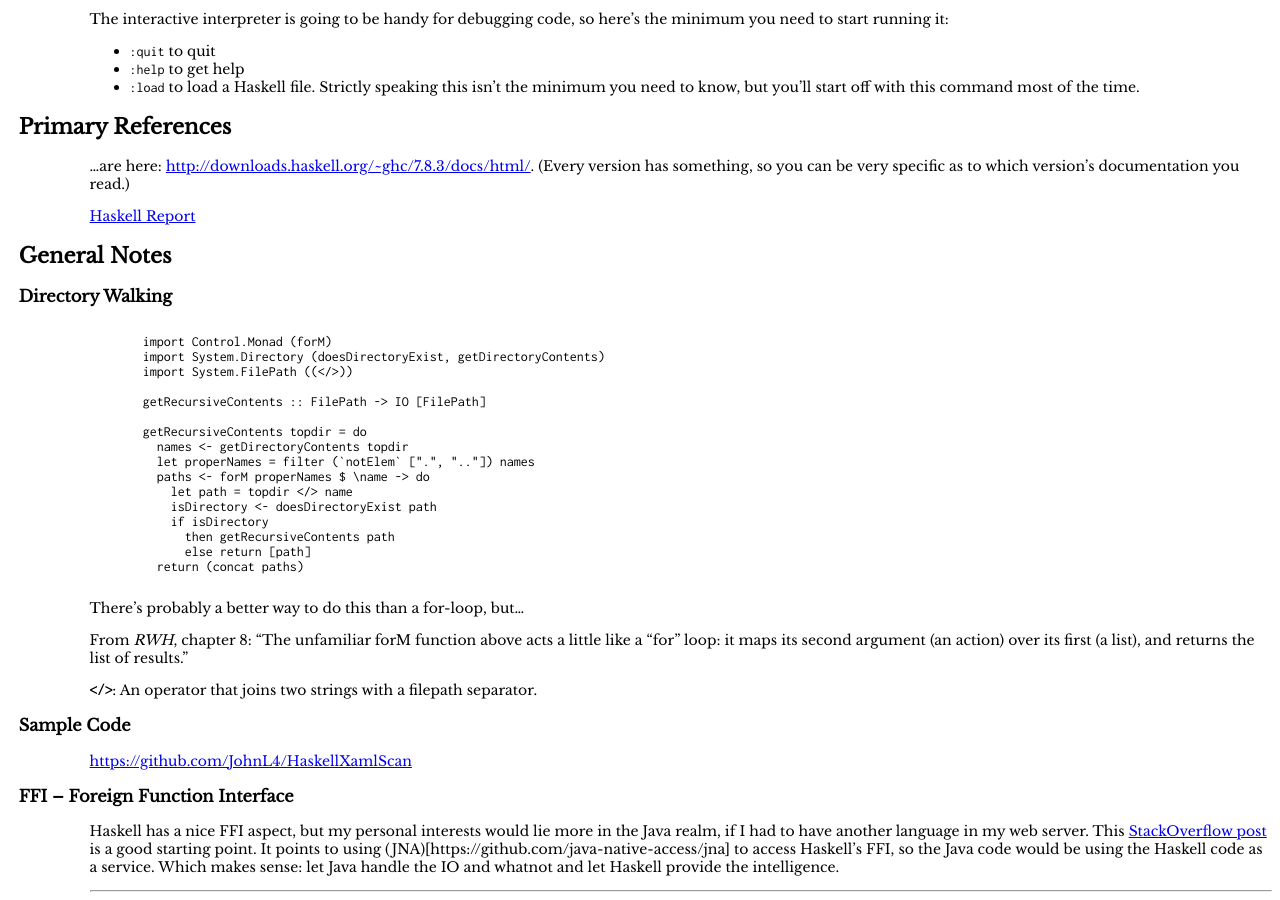
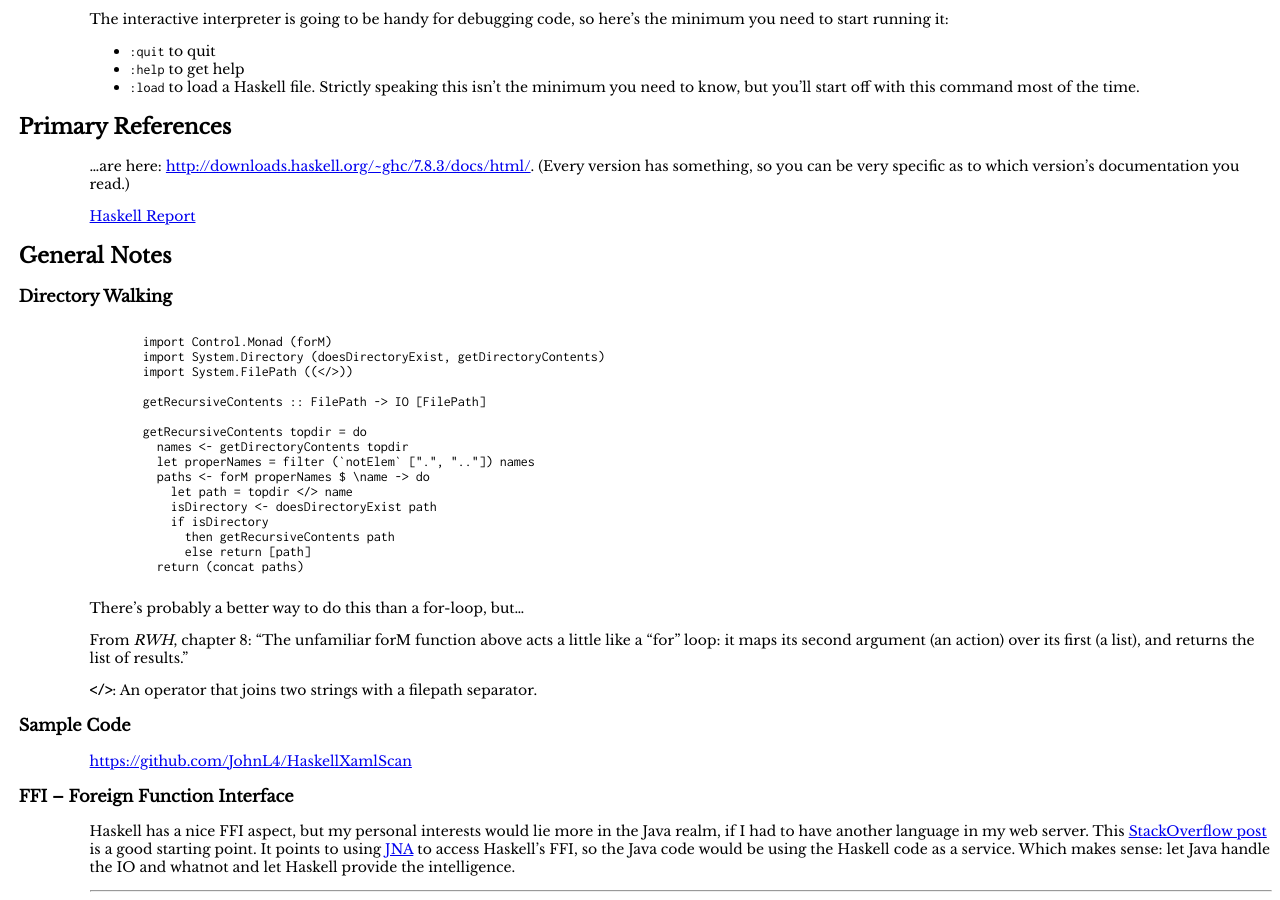
Before and after one commit to JohnL4/johnl4.github.io, a Jekyll site: the page built from _posts/2015-08-18-Re-starting-out-with-Haskell.markdown, in a window 1280 px wide and 900 px high, scrolled down 915 px. Built offline with Jekyll 4.4.1, drawn with Linux system fonts in a browser that asks for light colours; comment, search, counter and statistics services are not loaded.

Commit message:
Fix jna link

```diff
--- a/_posts/2015-08-18-Re-starting-out-with-Haskell.markdown
+++ b/_posts/2015-08-18-Re-starting-out-with-Haskell.markdown
@@ -118,6 +118,6 @@ From _RWH_, chapter 8: "The unfamiliar forM function above acts a little like a
 
 Haskell has a nice FFI aspect, but my personal interests would lie more in the Java realm, if I had to have another
 language in my web server.  This [StackOverflow post](http://stackoverflow.com/questions/9650183/haskell-java-interoperability)
-is a good starting point.  It points to using (JNA)[https://github.com/java-native-access/jna] to access Haskell's FFI,
+is a good starting point.  It points to using [JNA](https://github.com/java-native-access/jna) to access Haskell's FFI,
 so the Java code would be using the Haskell code as a service.  Which makes sense: let Java handle the IO and whatnot
 and let Haskell provide the  intelligence.
```
